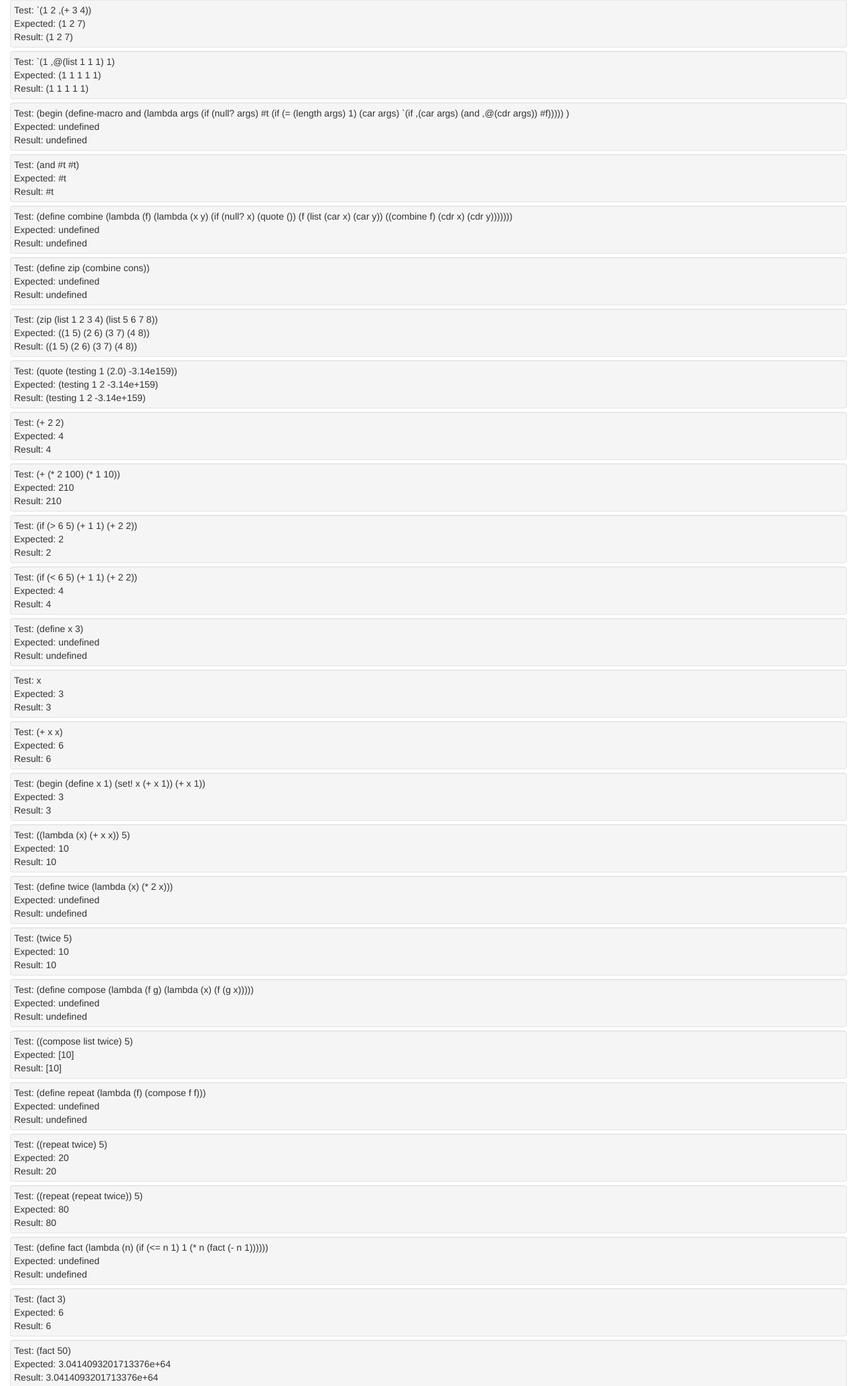
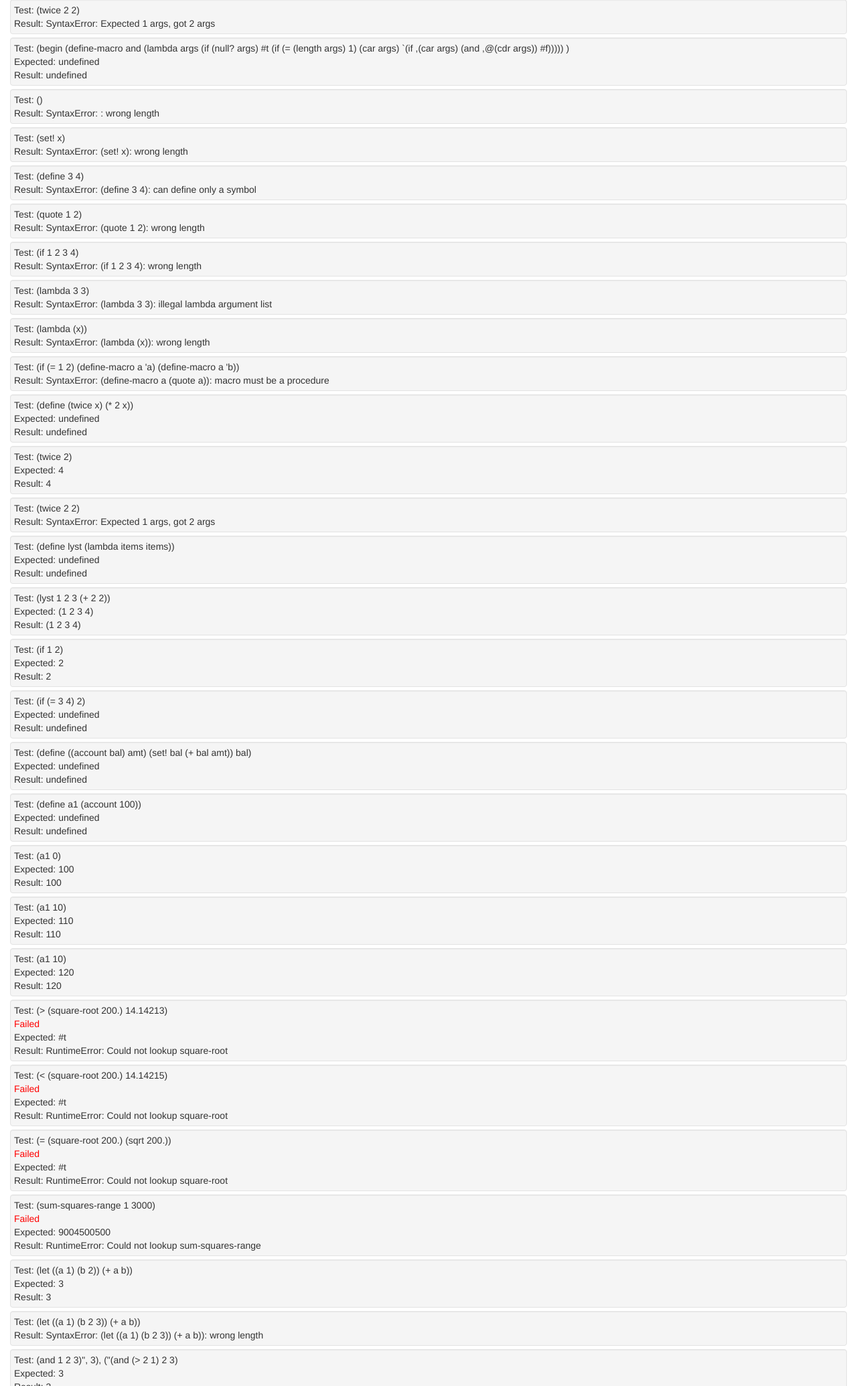
Before and after one commit to jhlagado/lispy2js, a website: page tests.html in a window 1280 px wide. Shown: the part 164-2234 px from the top of the page at 67% size. Drawn offline with nearby package versions, Linux system fonts and the light colour scheme.

Commit message:
fixed tests

```diff
--- a/app.js
+++ b/app.js
@@ -11,7 +11,7 @@ angular.module("lispy2App", [])
             var result = lispy2.run($scope.command);
         }
         catch (e) {
-            var error = 'exception: ' + e;
+            var error = e.msg;
         }
 
         $scope.lines.push({
--- a/lispy2.js
+++ b/lispy2.js
@@ -24,6 +24,9 @@
     lib.evaluate = evaluate;
     lib.tostring = tostring;
     lib.createSym = createSym;
+    lib.Symbol = Symbol;
+    lib.SyntaxError = SyntaxError;
+    lib.RuntimeError = RuntimeError;
 
     var sym, globalEnv, quotes;
     var macrotable = {let: _let};
@@ -45,7 +48,7 @@
     function Symbol(str) {
         this.str = str;
         this.toString = function() {
-            return 'Symbol' + this.str;
+            return this.str;
         }
     }
 
@@ -87,11 +90,11 @@
                 }
             }
             else if (token == ')')
-                throw ('unexpected )')
+                throw new SyntaxError('unexpected )')
             else if (token in quotes)
                 return [quotes[token], read(tokzer)]
             else if (token == undefined)
-                throw ('unexpected EOF in list')
+                throw new SyntaxError('unexpected EOF in list')
             else
                 return atom(token)
 
@@ -121,6 +124,10 @@
         if (issymbol(params))
             envDefine(env, params, args);
         else {
+            if (length(args) != length(params)) {
+                throw new SyntaxError('Expected ' + length(params) +
+                ' args, got ' + length(args) + ' args');
+            }
             var dict = zipobject(map(params, function(symbol) {
                 return symbol.str;
             }), args);
@@ -134,7 +141,7 @@
             return env;
         else if (env.__outer)
             return findEnv(env.__outer, v);
-        throw 'look up error: ' + v.str;
+        throw new RuntimeError('Could not lookup ' + v.str);
     }
 
     function envGet(env, v) {
@@ -162,7 +169,7 @@
         });
 
         quotes = {
-            '\'' : sym.quote,
+            '\'': sym.quote,
             '`': sym.quasiquote,
             ',': sym.unquote,
             ',@': sym.unquotesplicing
@@ -319,7 +326,7 @@
                     return proc.apply(env, exps);
                 }
                 else {
-                    throw 'ERROR: ' + proc + ' is not a function.'
+                    throw new RuntimeError(proc + ' is not a function.')
                 }
             }
         }
@@ -408,7 +415,7 @@
         if (!existy(msg))
             msg = 'wrong length';
         if (!predicate)
-            throw 'Syntax Error: ' + tostring(x) + ': ' + msg
+            throw new SyntaxError(tostring(x) + ': ' + msg);
     }
 
     function expand_quasiquote(x) {
@@ -614,4 +621,12 @@
         }
     }
 
+    function SyntaxError(msg) {
+        this.msg = 'SyntaxError: ' + msg;
+    }
+
+    function RuntimeError(msg) {
+        this.msg = 'RuntimeError: ' + msg;
+    }
+
 }));
--- a/tests.html
+++ b/tests.html
@@ -14,7 +14,7 @@
             <div ng-if="data.name">Name: {{data.name}}</div>
             <div>Test: {{data.test}}</div>
             <div ng-if="!data.passed" style="color:red;">Failed</div>
-            <div>Expected: {{data.expect}}</div>
+            <div ng-if="data.expect">Expected: {{data.expect}}</div>
             <div>Result: {{data.result}}</div>
         </div>
         <div><a href="index.html">Go back</a>
--- a/tests.js
+++ b/tests.js
@@ -1,12 +1,12 @@
+"use strict";
+
 angular.module("lispy2Tests", [])
 
 .factory('testdata', function() {
     return {
         tests: [
-            {test: "'(1 2 7)",expect: [1, 2, 7]},
-            {test: "`(1 2 ,(+ 3 4))",expect: [1, 2, 7]},
-            {test: "`(1 ,@(list 1 1 1) 1)",expect: [1,1,1,1,1]},
-
+            {test: '(define twice (lambda (x) (* 2 x)))',expect: undefined},
+            {test: '(twice 2 2)', expect:expectSyntaxError},
 
             {test: '\
 (begin                                                   \
@@ -16,57 +16,135 @@ angular.module("lispy2Tests", [])
            `(if ,(car args) (and ,@(cdr args)) #f)))))   \
 )                                                        \
             ',expect: undefined},
-            {test: '(and #t #t)',expect: true},
 
-            {test: '\
-(define combine (lambda (f)\
-    (lambda (x y) \
-        (if (null? x) (quote ()) \
-           (f (list (car x) (car y)) \
-             ((combine f) (cdr x) (cdr y)))))))\
-             ',expect: undefined},
-
-            {test: '(define zip (combine cons))',expect: undefined},
-            {test: '(zip (list 1 2 3 4) (list 5 6 7 8))',expect: [[1, 5], [2, 6], [3, 7], [4, 8]]},
+//lispy1
+//             {test: "(1 2 3)",expect: expectRuntimeError},
+//             {test: "'(1 2 7)",expect: [1, 2, 7]},
+//             {test: "`(1 2 ,(+ 3 4))",expect: [1, 2, 7]},
+//             {test: "`(1 ,@(list 1 1 1) 1)",expect: [1, 1, 1, 1, 1]},
 
 
-            {test: '(quote (testing 1 (2.0) -3.14e159))',expect: [lispy2.createSym('testing'), 1, [2.0], -3.14e159]},
-            {test: '(+ 2 2)',expect: 4},
-            {test: '(+ (* 2 100) (* 1 10))',expect: 210},
-            {test: '(if (> 6 5) (+ 1 1) (+ 2 2))',expect: 2},
-            {test: '(if (< 6 5) (+ 1 1) (+ 2 2))',expect: 4},
-            {test: '(define x 3)',expect: undefined},
-            {test: 'x',expect: 3},
-            {test: '(+ x x)',expect: 6},
-            {test: '(begin (define x 1) (set! x (+ x 1)) (+ x 1))',expect: 3},
-            {test: '((lambda (x) (+ x x)) 5)',expect: 10},
-            {test: '(define twice (lambda (x) (* 2 x)))',expect: undefined},
-            {test: '(twice 5)',expect: 10},
-            {test: '(define compose (lambda (f g) (lambda (x) (f (g x)))))',expect: undefined},
-            {test: '((compose list twice) 5)',expect: [10]},
-            {test: '(define repeat (lambda (f) (compose f f)))',expect: undefined},
-            {test: '((repeat twice) 5)',expect: 20},
-            {test: '((repeat (repeat twice)) 5)',expect: 80},
-            {test: '(define fact (lambda (n) (if (<= n 1) 1 (* n (fact (- n 1))))))',expect: undefined},
-            {test: '(fact 3)',expect: 6},
-            {test: '(fact 50)',expect: 30414093201713378043612608166064768844377641568960512000000000000},
-            {test: '(define abs (lambda (n) ((if (> n 0) + -) 0 n)))',expect: undefined},
-            {test: '(list (abs -3) (abs 0) (abs 3))',expect: [3, 0, 3]},
+//             {test: '(and #t #t)',expect: true},
 
-            {test: '(define take (lambda (n seq) (if (<= n 0) (quote ()) (cons (car seq) (take (- n 1) (cdr seq))))))',expect: undefined},
-            {test: '(take 2 (list 1 2 3))',expect: [1, 2]},
-            {test: '(define drop (lambda (n seq) (if (<= n 0) seq (drop (- n 1) (cdr seq)))))',expect: undefined},
-            {test: '(drop 1 (list 1 2 3))',expect: [2, 3]},
-            {test: '(define mid (lambda (seq) (/ (length seq) 2)))',expect: undefined},
-            {test: '(mid (list 1 2 3 4))',expect: 2},
+//             {test: '\
+// (define combine (lambda (f)\
+//     (lambda (x y) \
+//         (if (null? x) (quote ()) \
+//            (f (list (car x) (car y)) \
+//              ((combine f) (cdr x) (cdr y)))))))\
+//              ',expect: undefined},
 
-            {test: '(define riff-shuffle (lambda (deck) ' +
-                '(begin ((combine append) (take (mid deck) deck) (drop (mid deck) deck)))))',expect: undefined},
+//             {test: '(define zip (combine cons))',expect: undefined},
+//             {test: '(zip (list 1 2 3 4) (list 5 6 7 8))',expect: [[1, 5], [2, 6], [3, 7], [4, 8]]},
 
-            {test: '(riff-shuffle (list 1 2 3 4 5 6 7 8))',expect: [1, 5, 2, 6, 3, 7, 4, 8]},
-            {test: '((repeat riff-shuffle) (list 1 2 3 4 5 6 7 8))',expect: [1, 3, 5, 7, 2, 4, 6, 8]},
-            {test: '(riff-shuffle (riff-shuffle (riff-shuffle (list 1 2 3 4 5 6 7 8))))',expect: [1, 2, 3, 4, 5, 6, 7, 8]},
 
+//             {test: '(quote (testing 1 (2.0) -3.14e159))',expect: [lispy2.createSym('testing'), 1, [2.0], -3.14e159]},
+//             {test: '(+ 2 2)',expect: 4},
+//             {test: '(+ (* 2 100) (* 1 10))',expect: 210},
+//             {test: '(if (> 6 5) (+ 1 1) (+ 2 2))',expect: 2},
+//             {test: '(if (< 6 5) (+ 1 1) (+ 2 2))',expect: 4},
+//             {test: '(define x 3)',expect: undefined},
+//             {test: 'x',expect: 3},
+//             {test: '(+ x x)',expect: 6},
+//             {test: '(begin (define x 1) (set! x (+ x 1)) (+ x 1))',expect: 3},
+//             {test: '((lambda (x) (+ x x)) 5)',expect: 10},
+//             {test: '(define twice (lambda (x) (* 2 x)))',expect: undefined},
+//             {test: '(twice 5)',expect: 10},
+//             {test: '(define compose (lambda (f g) (lambda (x) (f (g x)))))',expect: undefined},
+//             {test: '((compose list twice) 5)',expect: [10]},
+//             {test: '(define repeat (lambda (f) (compose f f)))',expect: undefined},
+//             {test: '((repeat twice) 5)',expect: 20},
+//             {test: '((repeat (repeat twice)) 5)',expect: 80},
+//             {test: '(define fact (lambda (n) (if (<= n 1) 1 (* n (fact (- n 1))))))',expect: undefined},
+//             {test: '(fact 3)',expect: 6},
+//             {test: '(fact 50)',expect: 30414093201713378043612608166064768844377641568960512000000000000},
+//             {test: '(define abs (lambda (n) ((if (> n 0) + -) 0 n)))',expect: undefined},
+//             {test: '(list (abs -3) (abs 0) (abs 3))',expect: [3, 0, 3]},
+
+//             {test: '(define take (lambda (n seq) (if (<= n 0) (quote ()) (cons (car seq) (take (- n 1) (cdr seq))))))',expect: undefined},
+//             {test: '(take 2 (list 1 2 3))',expect: [1, 2]},
+//             {test: '(define drop (lambda (n seq) (if (<= n 0) seq (drop (- n 1) (cdr seq)))))',expect: undefined},
+//             {test: '(drop 1 (list 1 2 3))',expect: [2, 3]},
+//             {test: '(define mid (lambda (seq) (/ (length seq) 2)))',expect: undefined},
+//             {test: '(mid (list 1 2 3 4))',expect: 2},
+
+//             {test: '(define riff-shuffle (lambda (deck) ' +
+//                 '(begin ((combine append) (take (mid deck) deck) (drop (mid deck) deck)))))',expect: undefined},
+
+//             {test: '(riff-shuffle (list 1 2 3 4 5 6 7 8))',expect: [1, 5, 2, 6, 3, 7, 4, 8]},
+//             {test: '((repeat riff-shuffle) (list 1 2 3 4 5 6 7 8))',expect: [1, 3, 5, 7, 2, 4, 6, 8]},
+//             {test: '(riff-shuffle (riff-shuffle (riff-shuffle (list 1 2 3 4 5 6 7 8))))',expect: [1, 2, 3, 4, 5, 6, 7, 8]},
+
+
+//lispy2
+
+            {test: '()',expect:expectSyntaxError},
+            {test: '(set! x)',expect:expectSyntaxError},
+            {test: '(define 3 4)',expect:expectSyntaxError},
+            {test: '(quote 1 2)',expect:expectSyntaxError},
+            {test: '(if 1 2 3 4)',expect:expectSyntaxError},
+            {test: '(lambda 3 3)',expect:expectSyntaxError},
+            {test: '(lambda (x))',expect:expectSyntaxError},
+            {test: '(if (= 1 2) (define-macro a \'a) (define-macro a \'b))',expect:expectSyntaxError},
+            {test: '(define (twice x) (* 2 x))', expect:undefined},
+            {test: '(twice 2)', expect:4},
+            {test: '(twice 2 2)', expect:expectSyntaxError},
+            {test: '(define lyst (lambda items items))', undefined},
+            {test: '(lyst 1 2 3 (+ 2 2))', expect:[1,2,3,4]},
+            {test: '(if 1 2)', expect:2},
+            {test: '(if (= 3 4) 2)', expect:undefined},
+            {test: '(define ((account bal) amt) (set! bal (+ bal amt)) bal)', expect:undefined},
+            {test: '(define a1 (account 100))', expect:undefined},
+            {test: '(a1 0)', expect:100},
+            {test:'(a1 10)', expect:110},
+            {test:'(a1 10)', expect:120},
+            //     ("""(define (newton guess function derivative epsilon)
+            //     (define guess2 (- guess (/ (function guess) (derivative guess))))
+            //     (if (< (abs (- guess guess2)) epsilon) guess2
+            //         (newton guess2 function derivative epsilon)))""", undefined),
+            //     ("""(define (square-root a)
+            //     (newton 1 (lambda (x) (- (* x x) a)) (lambda (x) (* 2 x)) 1e-8))""", undefined),
+            {test: '(> (square-root 200.) 14.14213)', expect:true},
+            {test: '(< (square-root 200.) 14.14215)', expect:true},
+            {test: '(= (square-root 200.) (sqrt 200.))', expect:true},
+            //     ("""(define (sum-squares-range start end)
+            //          (define (sumsq-acc start end acc)
+            //             (if (> start end) acc (sumsq-acc (+ start 1) end (+ (* start start) acc))))
+            //          (sumsq-acc start end 0))""", undefined),
+            {test: '(sum-squares-range 1 3000)', expect:9004500500}, // Tests tail recursion
+            //     {test: '(call/cc (lambda (throw) (+ 5 (* 10 (throw 1))))) ;; throw', expect:1),
+            //     {test: '(call/cc (lambda (throw) (+ 5 (* 10 1)))) ;; do not throw', expect:15),
+            //     ("""(call/cc (lambda (throw)
+            //          (+ 5 (* 10 (call/cc (lambda (escape) (* 100 (escape 3)))))))) ; 1 level""", 35),
+            //     ("""(call/cc (lambda (throw)
+            //          (+ 5 (* 10 (call/cc (lambda (escape) (* 100 (throw 3)))))))) ; 2 levels""", 3),
+            //     ("""(call/cc (lambda (throw)
+            //          (+ 5 (* 10 (call/cc (lambda (escape) (* 100 1))))))) ; 0 levels""", 1005),
+            //     {test: '(* 1i 1i)", -1), ("(sqrt -1)', 1j),
+            {test: '(let ((a 1) (b 2)) (+ a b))', expect:3},
+            {test: '(let ((a 1) (b 2 3)) (+ a b))', expect:expectSyntaxError},
+            {test: '(and 1 2 3)", 3), ("(and (> 2 1) 2 3)', expect:3},
+            {test:'(and)', expect:true},
+            {test: '(and (> 2 1) (> 2 3))', expect:false},
+            {test: '(define-macro unless (lambda args `(if (not ,(car args)) (begin ,@(cdr args))))) ; test `', expect:undefined},
+            {test: '(unless (= 2 (+ 1 1)) (display 2) 3 4)', expect:undefined},
+            //     (r'(unless (= 4 (+ 1 1)) (display 2) (display "\n") 3 4)', 4),
+            {test: '(quote x)', expect:expectSymbol('x')},
+            {test: '(quote (1 2 three))', expect:[1, 2, lispy2.createSym('three')]},
+            {test: '\'x', expect:lispy2.createSym('x')},
+            {test: '\'(one 2 3)', expect:[lispy2.createSym('one'), 2, 3]},
+            {test: '(define L (list 1 2 3))', expect:undefined},
+            {test: '`(testing ,@L testing)', expect:[lispy2.createSym('testing'),1,2,3,lispy2.createSym('testing')]},
+            {test: '`(testing ,L testing)', expect:[lispy2.createSym('testing'),[1,2,3],lispy2.createSym('testing')]},
+            {test: '`,@L', expect:expectSyntaxError},
+
+            {test: '(1 ;test comments \'          \n' +
+            ';skip this line             \n' +
+            '2 ; more ; comments ; ) )   \n' +
+            ') ; final comment          \n',
+            expect:[1,2,3]},
+
+//misc
             {name: 'number',test: '1',expect: 1},
             {name: 'bool true',test: '#t',expect: true},
             {name: 'bool false',test: '#f',expect: false},
@@ -110,31 +188,47 @@ angular.module("lispy2Tests", [])
             },
         ]
     }
+
+    function expectSymbol(x){
+        return function(data, result, error){
+            return result && result.constructor == lispy2.Symbol &&
+            result.toString() == x;
+        }
+    }
+
+    function expectSyntaxError(data, result, error) {
+        return error && error.constructor == lispy2.SyntaxError;
+    }
+
+    function expectRuntimeError(data, result, error) {
+        return error && error.constructor == lispy2.RuntimeError;
+    }
 })
 
 .controller('Tests', function($scope, testdata) {
 
     $scope.results = testdata.tests.map(function(data) {
-        var result;
-
-        //             result = lispy2.run(data.test);
-
+        var result, error;
         try {
             result = lispy2.run(data.test);
         }
         catch (e) {
-            result = 'exception: ' + e;
+            error = e;
         }
-        return {
+
+        var line = {
             name: data.name,
             test: data.test,
-
-            passed: _.isFunction(data.expect) ?
-            data.expect(result) : _.isEqual(data.expect, result),
-
-            result: lispy2.tostring(result),
-            expect: lispy2.tostring(data.expect),
+            result: error ? error.msg : lispy2.tostring(result),
         }
+        if (_.isFunction(data.expect)) {
+            line.passed = data.expect(data, result, error);
+        }
+        else {
+            line.passed = _.isEqual(data.expect, result);
+            line.expect = lispy2.tostring(data.expect);
+        }
+        return line;
     });
 
     $scope.fails = $scope.results.reduce(function(acc, item) {
@@ -144,12 +238,3 @@ angular.module("lispy2Tests", [])
     }, 0);
 
 })
-
-//     ("""(define riff-shuffle (lambda (deck) (begin
-//     (define take (lambda (n seq) (if (<= n 0) (quote ()) (cons (car seq) (take (- n 1) (cdr seq))))))
-//     (define drop (lambda (n seq) (if (<= n 0) seq (drop (- n 1) (cdr seq)))))
-//     (define mid (lambda (seq) (/ (length seq) 2)))
-//     ((combine append) (take (mid deck) deck) (drop (mid deck) deck)))))""", undefined),
-//     ("(riff-shuffle (list 1 2 3 4 5 6 7 8))", [1, 5, 2, 6, 3, 7, 4, 8]),
-//     ("((repeat riff-shuffle) (list 1 2 3 4 5 6 7 8))",  [1, 3, 5, 7, 2, 4, 6, 8]),
-//     ("(riff-shuffle (riff-shuffle (riff-shuffle (list 1 2 3 4 5 6 7 8))))", [1,2,3,4,5,6,7,8]),
```
